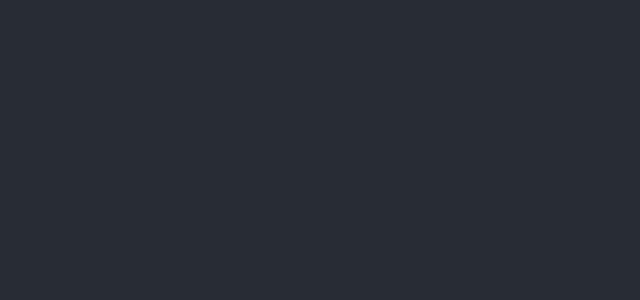
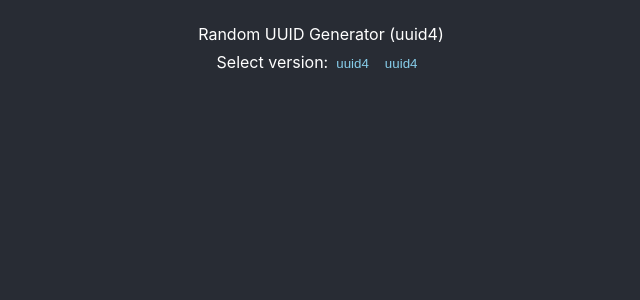
Before and after one commit to EllisMin/uuid-generator, a React (Create React App) app: page / in a window 1280 px wide. Shown: the top 300 px of the page, without its empty margins (319-959 px from the left). Built offline with nearby package versions, Linux system fonts and the light colour scheme.

Commit message:
Add header

```diff
--- a/src/components/App/index.tsx
+++ b/src/components/App/index.tsx
@@ -1,5 +1,13 @@
+import { Version } from "../../types";
+import { Layout } from "../Layout";
 import "./styles.scss";
 
 export const App = () => {
-  return <div className="App"></div>;
+  return (
+    <div className="App">
+      <Layout>
+        <></>
+      </Layout>
+    </div>
+  );
 };
--- a/src/components/App/styles.scss
+++ b/src/components/App/styles.scss
@@ -11,6 +11,7 @@ $color-bg: #282c34;
   background-color: $color-bg;
   width: 100%;
   min-height: 100vh;
+  color: #fff;
 }
 
 .App-logo {
--- /dev/null
+++ b/src/components/Card/styles.scss
@@ -0,0 +1 @@
+.card {}
--- /dev/null
+++ b/src/components/Header/index.tsx
@@ -0,0 +1,36 @@
+import { Dispatch, SetStateAction } from "react";
+import { Version } from "../../types";
+import "./styles.scss";
+
+type Props = {
+  version: Version;
+  setVersion: Dispatch<SetStateAction<Version>>;
+};
+
+const VERSION_LIST: Version[] = ["uuid1", "uuid4"];
+
+export const Header = (props: Props) => {
+  const { version, setVersion } = props;
+
+  const renderVersionOption = (text: Version) => (
+    <button
+      key={text}
+      className="select-ver-opt"
+      onClick={() => setVersion(version)}
+    >
+      {version}
+    </button>
+  );
+
+  return (
+    <div className="header">
+      <p>{`Random UUID Generator (${version})`}</p>
+      <div className="select-ver">
+        <p>
+          Select version:
+          {VERSION_LIST.map((v) => renderVersionOption(v))}
+        </p>
+      </div>
+    </div>
+  );
+};
--- /dev/null
+++ b/src/components/Header/styles.scss
@@ -0,0 +1,14 @@
+.header {}
+
+.select-ver {
+  margin: 0.5rem;
+
+  &-opt {
+    cursor: pointer;
+    margin: 0 0.5rem 0 0.5rem;
+    color: skyblue;
+    outline: none;
+    background-color: transparent;
+    border: none;
+  }
+}
--- a/src/components/Layout/index.tsx
+++ b/src/components/Layout/index.tsx
@@ -1,6 +1,17 @@
+import { useState } from "react";
+import { Version } from "../../types";
+import { Header } from "../Header";
+import "./styles.scss";
+type Props = {
+  children: JSX.Element | JSX.Element[];
+};
+export const Layout = ({ children }: Props) => {
+  const [version, setVersion] = useState<Version>("uuid4");
 
-export const Layout = () => {
   return (
-    <div>Layout</div>
-  )
-}
+    <div className="layout">
+      <Header version={version} setVersion={setVersion} />
+      {children}
+    </div>
+  );
+};
--- a/src/components/Layout/styles.scss
+++ b/src/components/Layout/styles.scss
@@ -0,0 +1,3 @@
+.layout {
+  padding: 1.5rem;
+}
--- /dev/null
+++ b/src/types/index.ts
@@ -0,0 +1 @@
+export type Version = "uuid4" | "uuid1";
```
Also changed, not shown: src/components/Card/index.tsx (added, +9 -0 lines).
